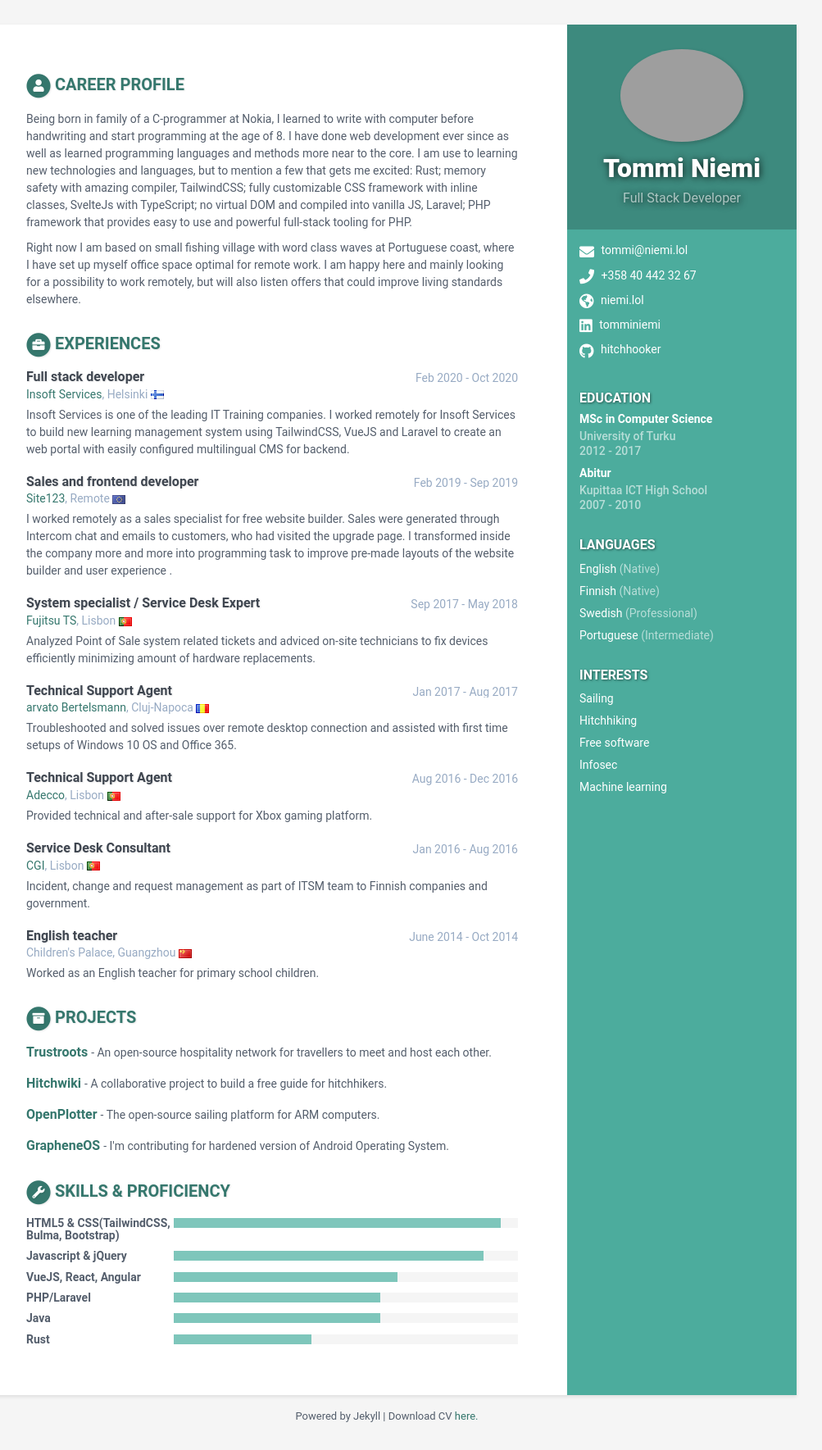
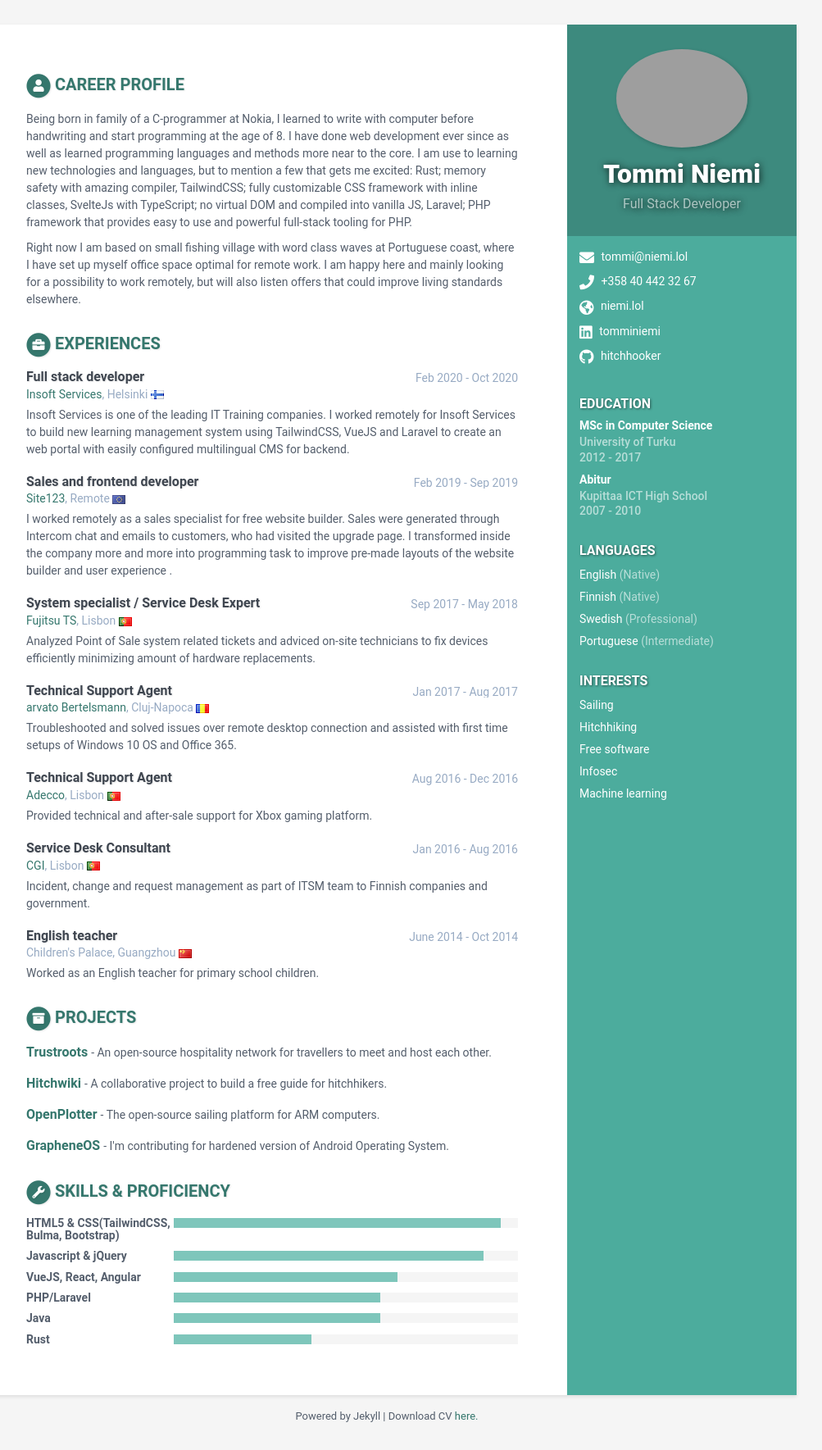
Before and after one commit to hitchhooker/niemi.lol, a Jekyll site: the page built from index.html, in a window 1280 px wide. Shown: the whole page at 82% size, without its empty margins (168-1171 px from the left). Built offline with Jekyll 4.4.1, drawn with Linux system fonts in a browser that asks for light colours.

Commit message:
make avatar correct size

```diff
--- a/_sass/_base.scss
+++ b/_sass/_base.scss
@@ -75,7 +75,7 @@ p {
 
     .avatar {
         //used for profile image
-        max-width: 150px;
+        max-width: 160px;
         margin-bottom: 15px;
         border: 0px solid #fff;
         border-radius: 100%;
```
